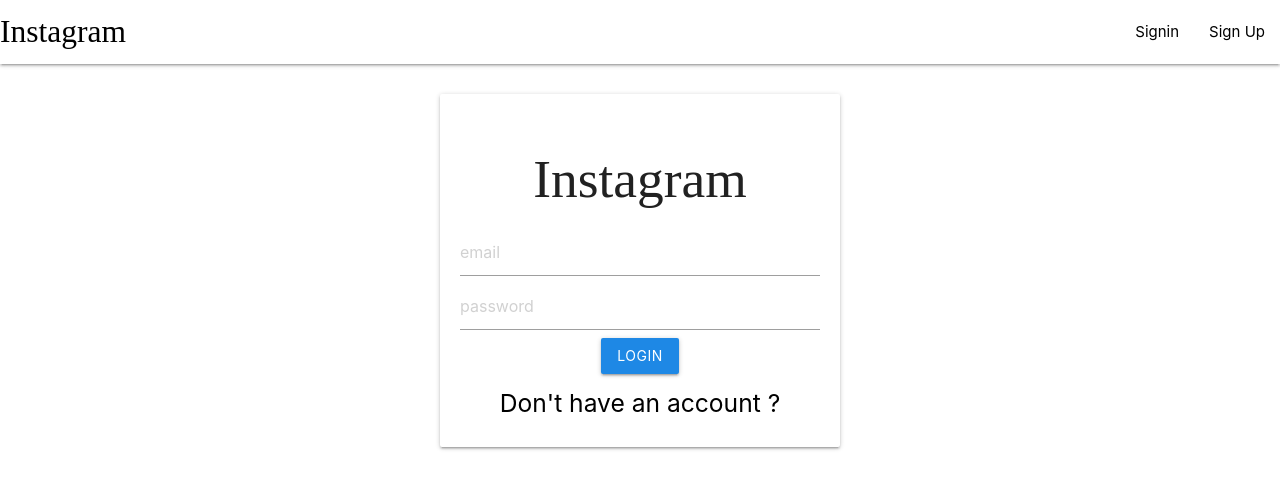
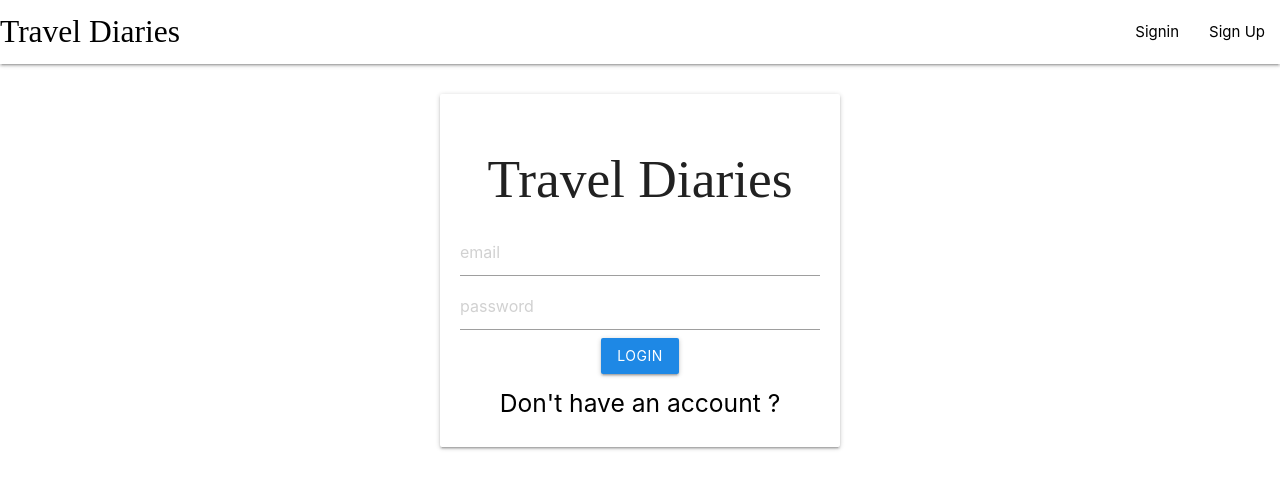
Before and after one commit to nazmuluzzal/travel-diaries-social-site, a React (Create React App) app: page /signin in a window 1280 px wide. Shown: the top 488 px of the page. Built offline with nearby package versions, Linux system fonts and the light colour scheme; a web font is replaced by a local one.

Commit message:
implemented logout

```diff
--- a/src/App.css
+++ b/src/App.css
@@ -18,6 +18,10 @@
   margin: 10px auto;
 }
 .input-field input[type="text"]:focus {
+  border-bottom: 1px solid rgb(8, 93, 252) !important;
+  box-shadow: 0 1px 0 0 rgb(8, 93, 252) !important;
+}
+.input-field input[type="password"]:focus {
   border-bottom: 1px solid rgb(8, 93, 252) !important;
   box-shadow: 0 1px 0 0 rgb(8, 93, 252) !important;
 }
--- a/src/components/Navbar/Navbar.js
+++ b/src/components/Navbar/Navbar.js
@@ -1,13 +1,23 @@
 import React, { useContext } from 'react';
-import { Link } from 'react-router-dom'
+import { Link,useHistory } from 'react-router-dom'
 import { UserContext } from '../../App'
 const Navbar = () => {
   const { state, dispatch } = useContext(UserContext)
+  const history = useHistory();
   const renderList = () => {
     if (state) {
       return [
         <li><Link to="/profile">Profile</Link></li>,
-        <li><Link to="/create">Create Post</Link></li>
+        <li><Link to="/create">Create Post</Link></li>,
+        <li>
+          <button className="btn #c62828 red darken-3"
+            onClick={() => {
+              localStorage.clear();
+              dispatch({type:"CLEAR"})
+              history.push('/signin')
+            }}
+          >Logout</button>
+        </li>
       ]
     }
     else {
@@ -20,7 +30,7 @@
   return (
     <nav>
       <div className="nav-wrapper white" style={{ color: "black" }}>
-        <Link to={state?"/":"/signin"} className="brand-logo left">Instagram</Link>
+        <Link to={state ? "/" : "/signin"} className="brand-logo left">Travel Diaries</Link>
         <ul id="nav-mobile" className="right">
           {renderList()}
         </ul>
--- a/src/components/Screens/SignIn/SignIn.js
+++ b/src/components/Screens/SignIn/SignIn.js
@@ -44,9 +44,9 @@
     return (
         <div className='mycard'>
             <div className="card auth-card input-field">
-                <h2>Instagram</h2>
+                <h2>Travel Diaries</h2>
                 <input type="text" placeholder="email" value={email} onChange={(e)=>setEmail(e.target.value)}/>
-                <input type="text" placeholder="password" value={password} onChange={(e)=>setPassword(e.target.value)}/>
+                <input type="password" placeholder="password" value={password} onChange={(e)=>setPassword(e.target.value)}/>
                 <button className="btn waves-effect waves-light #64b5f6 blue darken-1" onClick={()=>postData()}>Login</button>
                 <h5>
                     <Link to="/signup">Don't have an account ?</Link>
--- a/src/components/Screens/Signup/Signup.js
+++ b/src/components/Screens/Signup/Signup.js
@@ -40,10 +40,10 @@
     return (
         <div className='mycard'>
             <div className="card auth-card input-field">
-                <h2>Instagram</h2>
+                <h2>Travel Diaries</h2>
                 <input type="text" placeholder="name" value={name} onChange={(e)=>setName(e.target.value)}/>
                 <input type="text" placeholder="email" value={email} onChange={(e)=>setEmail(e.target.value)}/>
-                <input type="text" placeholder="password" value={password} onChange={(e)=>setPassword(e.target.value)}/>
+                <input type="password" placeholder="password" value={password} onChange={(e)=>setPassword(e.target.value)}/>
                 <button className="btn waves-effect waves-light #64b5f6 blue darken-1" onClick={()=>postData()}>SignUp</button>
                 <h5>
                     <Link to="/signin">Already have an account ?</Link>
--- a/src/reducers/userReducer.js
+++ b/src/reducers/userReducer.js
@@ -4,5 +4,8 @@
     if(action.type=="USER"){
         return action.payload
     }
+    if(action.type=="CLEAR"){
+        return null
+    }
     return state;
 }
```
